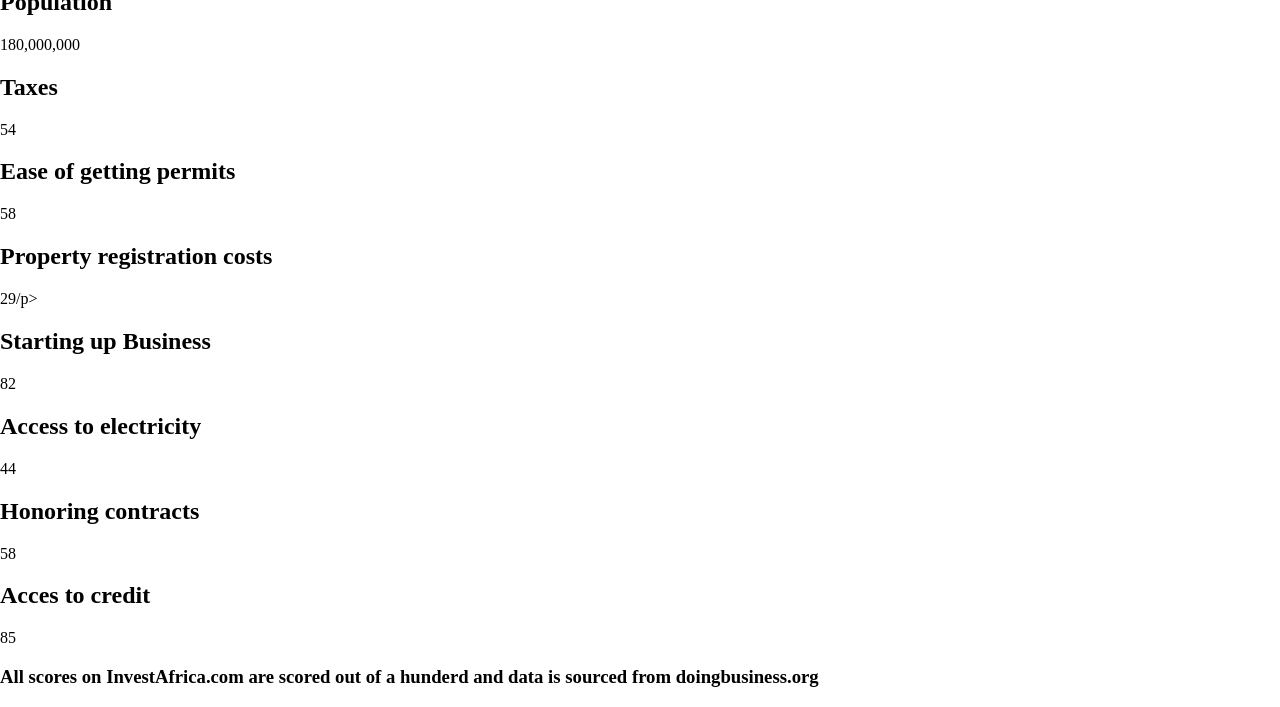
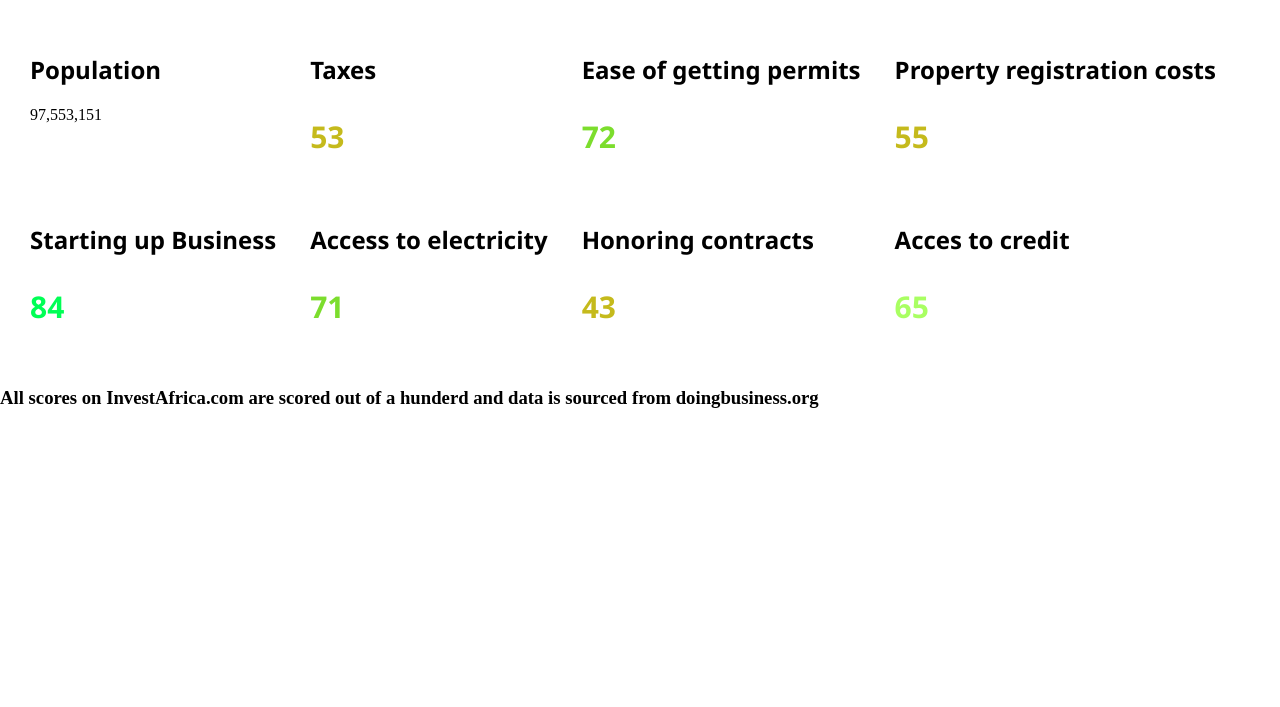
Before and after one commit to Osine/investafrica, a PHP site: page /Egypt.php in a window 1280 px wide. Shown: the part 495-1202 px from the top of the page. After the commit the page ends 903 px from the top, so only its background shows below. Run offline with PHP 8.4, Linux system fonts and the light colour scheme.

Commit message:
more data

```diff
--- a/web/Egypt.php
+++ b/web/Egypt.php
@@ -8,7 +8,7 @@
     <meta name="description" content="">
     <meta name="viewport" content="width=device-width, initial-scale=1">
     <link rel="stylesheet" href="css/main.css">
-    <link rel="stylesheet" href="">
+    <link rel="stylesheet" href="css/egypt.css">
     <link rel="stylesheet" href="">
 </head>
 
@@ -25,35 +25,35 @@
         <div class="attributes">
             <div class="population">
                 <h2>Population</h2>
-                <p>180,000,000</p>
+                <p>97,553,151</p>
             </div>
             <div class="taxes">
                 <h2>Taxes</h2>
-                <p>54</p>
+                <p>53</p>
             </div>
             <div class="permits">
                 <h2>Ease of getting permits</h2>
-                <p>58</p>
+                <p>72</p>
             </div>
             <div class="propertyreg">
                 <h2>Property registration costs</h2>
-                <p>29/p>
+                <p>55</p>
             </div>
             <div class="startingup">
                 <h2>Starting up Business</h2>
-                <p>82</p>
+                <p>84</p>
             </div>
             <div class="electricity">
                 <h2>Access to electricity</h2>
-                <p>44</p>
+                <p>71</p>
             </div>
             <div class="contracts">
                 <h2>Honoring contracts</h2>
-                <p>58</p>
+                <p>43</p>
             </div>
             <div class="credit">
                 <h2>Acces to credit</h2>
-                <p>85</p>
+                <p>65</p>
             </div>
         </div>
         <h3>All scores on InvestAfrica.com are scored out of a hunderd and data is sourced from doingbusiness.org</h3>
--- a/web/Nigeria.php
+++ b/web/Nigeria.php
@@ -25,7 +25,7 @@
         <div class="attributes">
             <div class="population">
                 <h2>Population</h2>
-                <p>180,000,000</p>
+                <p>190,886,311</p>
             </div>
             <div class="taxes">
                 <h2>Taxes</h2>
--- /dev/null
+++ b/web/css/egypt.css
@@ -0,0 +1,83 @@
+.title {
+    height: 50px;
+    color: #3c795b;
+    font: outline;
+    outline-color: black;
+    font-family: Arial, Helvetica, sans-serif;
+    margin-top: 4em;
+    text-align: center;
+    background-repeat: no-repeat;
+    background-size: 20%;
+}
+
+h2 {
+    font-family: 'Segoe UI';
+}
+
+.city_img {
+    align-self: center;
+}
+
+.attributes {
+    text-align: left;
+    display: grid;
+    grid-template-columns: auto auto auto auto;
+    grid-row-gap: 1em;
+    margin: 30px;
+}
+
+.startingup p {
+    color: #00ff55;
+    font-weight: bold;
+    font-family: 'Segoe UI';
+    font-size: 30px;
+    align-self: center
+}
+
+.taxes p {
+    color: #c5ba1c;
+    font-weight: bold;
+    font-family: 'Segoe UI';
+    font-size: 30px;
+    align-self: center
+}
+
+.propertyreg p {
+    color: #c5ba1c;
+    font-weight: bold;
+    font-family: 'Segoe UI';
+    font-size: 30px;
+    align-self: center
+}
+
+.permits p {
+    color: #7cdd2d;
+    font-weight: bold;
+    font-family: 'Segoe UI';
+    font-size: 30px;
+    align-self: center
+}
+
+.electricity p {
+    color: #7cdd2d;
+    font-weight: bold;
+    font-family: 'Segoe UI';
+    font-size: 30px;
+    align-self: center
+}
+
+.contracts p {
+    color: #c5ba1c;
+    font-weight: bold;
+    font-family: 'Segoe UI';
+    font-size: 30px;
+    align-self: center
+}
+
+.credit p {
+    color: #a9ff62;
+    font-weight: bold;
+    font-family: 'Segoe UI';
+    font-size: 30px;
+    align-self: center
+}
```
Also changed, not shown: web/IvoryCoast.php (+9 -9 lines), web/css/ivorycoast.css (added, +83 -0 lines).
